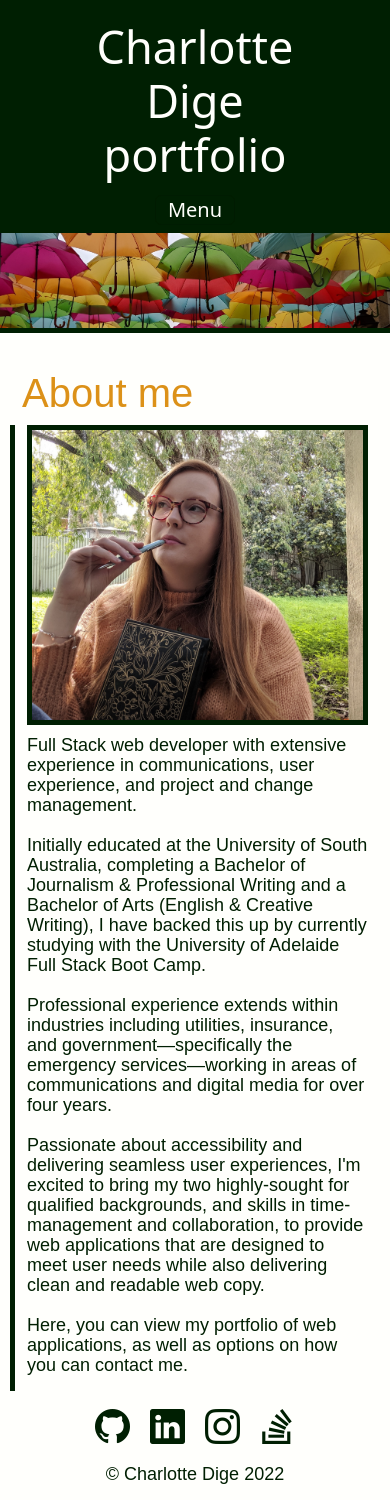
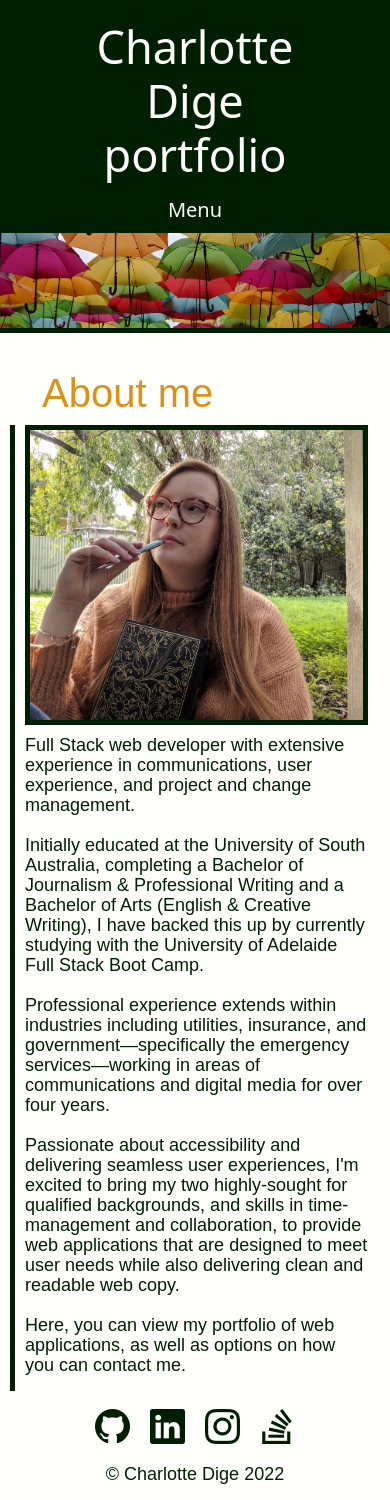
Before and after one commit to CharDige/CharDige-react-portfolio, a React (Create React App) app: page / in a window 390 px wide. Built offline with nearby package versions, Linux system fonts and the light colour scheme.

Commit message:
Adding padding for better white space

```diff
--- a/src/components/pages/Aboutme.js
+++ b/src/components/pages/Aboutme.js
@@ -5,7 +5,7 @@ export default function Aboutme() {
     return (
         <div className='row' id='margin-style'>
             <div className='col-12 col-md-3'>
-                <h2>
+                <h2 className='heading-style'>
                     About me
                 </h2>
             </div>
--- a/src/styles/Project.css
+++ b/src/styles/Project.css
@@ -39,7 +39,7 @@ h2 {
 /* Class selectors */
 .left-border {
     border-left: 5px solid var(--dark-colour);
-    padding-left: 65px;
+    padding-left: 65px !important;
 }
 
 .top-margin {
@@ -55,6 +55,10 @@ h2 {
     margin-bottom: 10px;
 }
 
+.heading-style {
+    padding-left: 20px !important;
+}
+
 /* id selectors */
 #margin-style {
     margin-left: 10px;
@@ -66,4 +70,8 @@ h2 {
     .img-styling {
         width: 100%;
     }
+
+    .left-border {
+        padding-left: 10px !important;
+    }
 }
```
